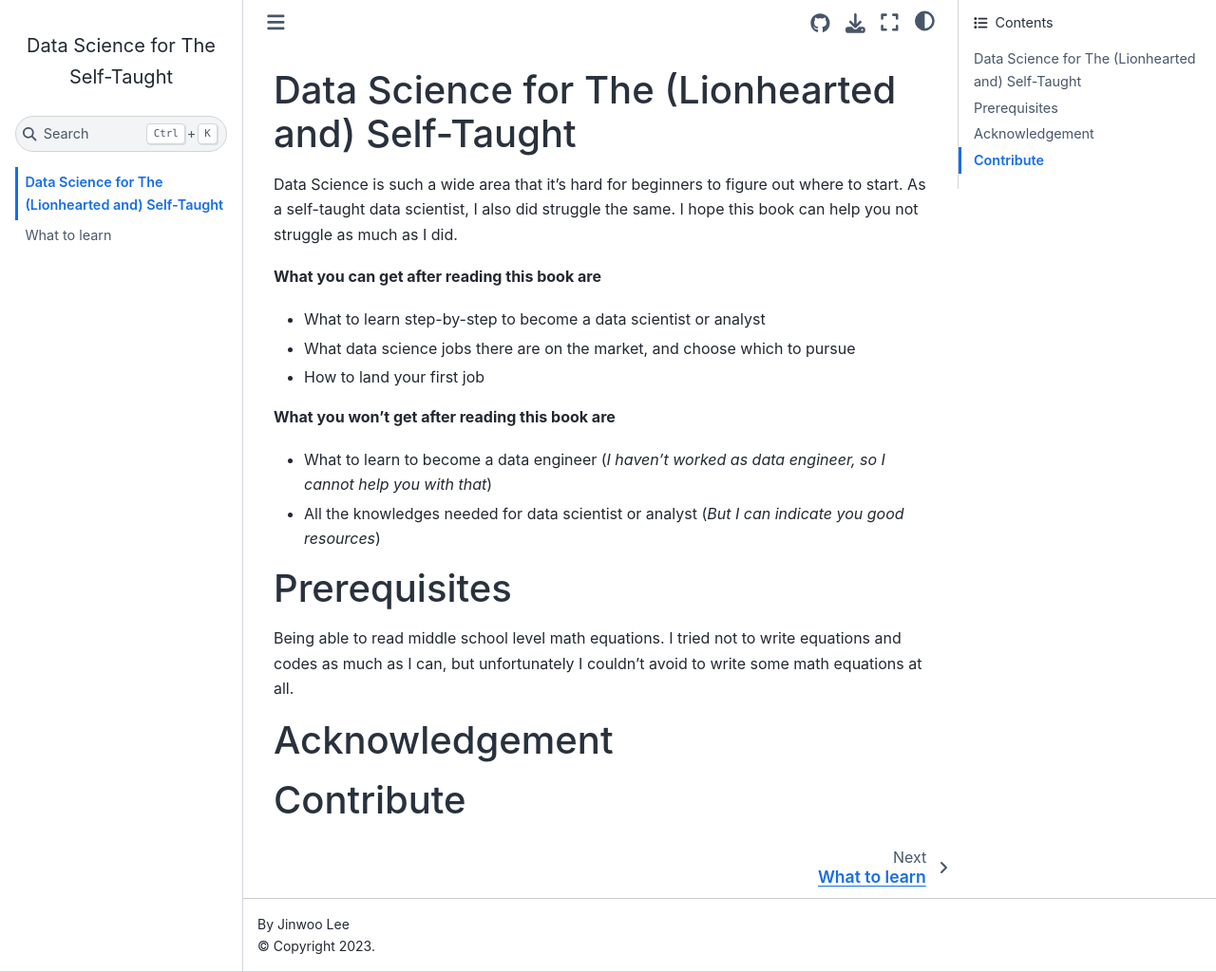
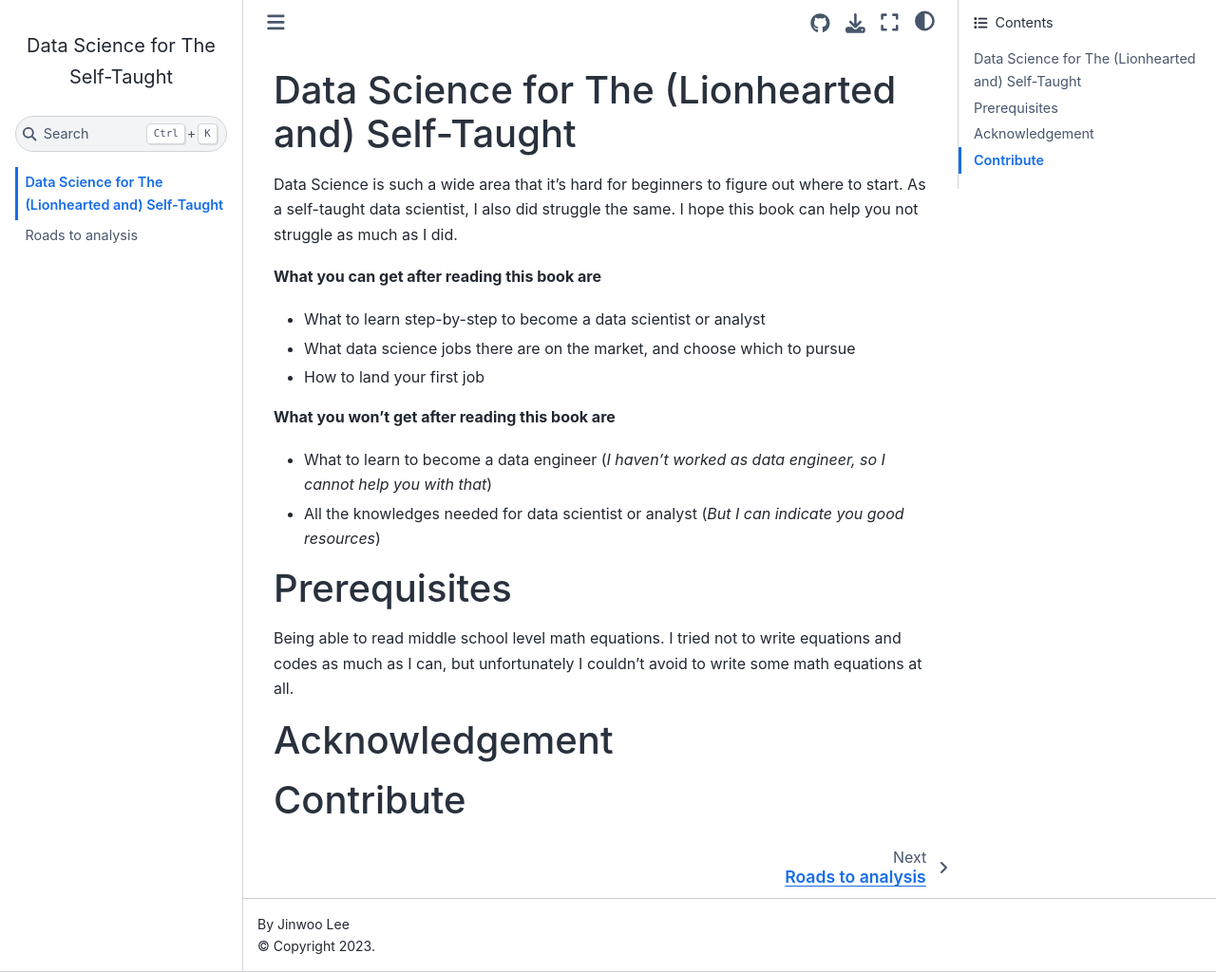
Before and after one commit to JinwooMcLee/ds-for-self-taught, a Jupyter Book: the page built from intro.md, in a window 1280 px wide and 1024 px high. Shown: the whole window at 95% size. Built offline with Jupyter Book 1.0.4 settings and Sphinx 7.4.7 and the Sphinx Book theme 1.1.4, drawn with Linux system fonts in a browser that asks for light colours; pages that are not in the unit, such as notebooks, are missing from menus; comment, search, counter and statistics services are not loaded.

Commit message:
changed img

```diff
--- a/_toc.yml
+++ b/_toc.yml
@@ -5,4 +5,4 @@
 root: intro
 chapters:
 - file: what-is-data-science.ipynb
-- file: what-to-learn.ipynb
+- file: roads-to-analysis.ipynb
```
Also changed, not shown: data/img/what-to-learn/gaugan_two_roads.png, roads-to-analysis.ipynb.
